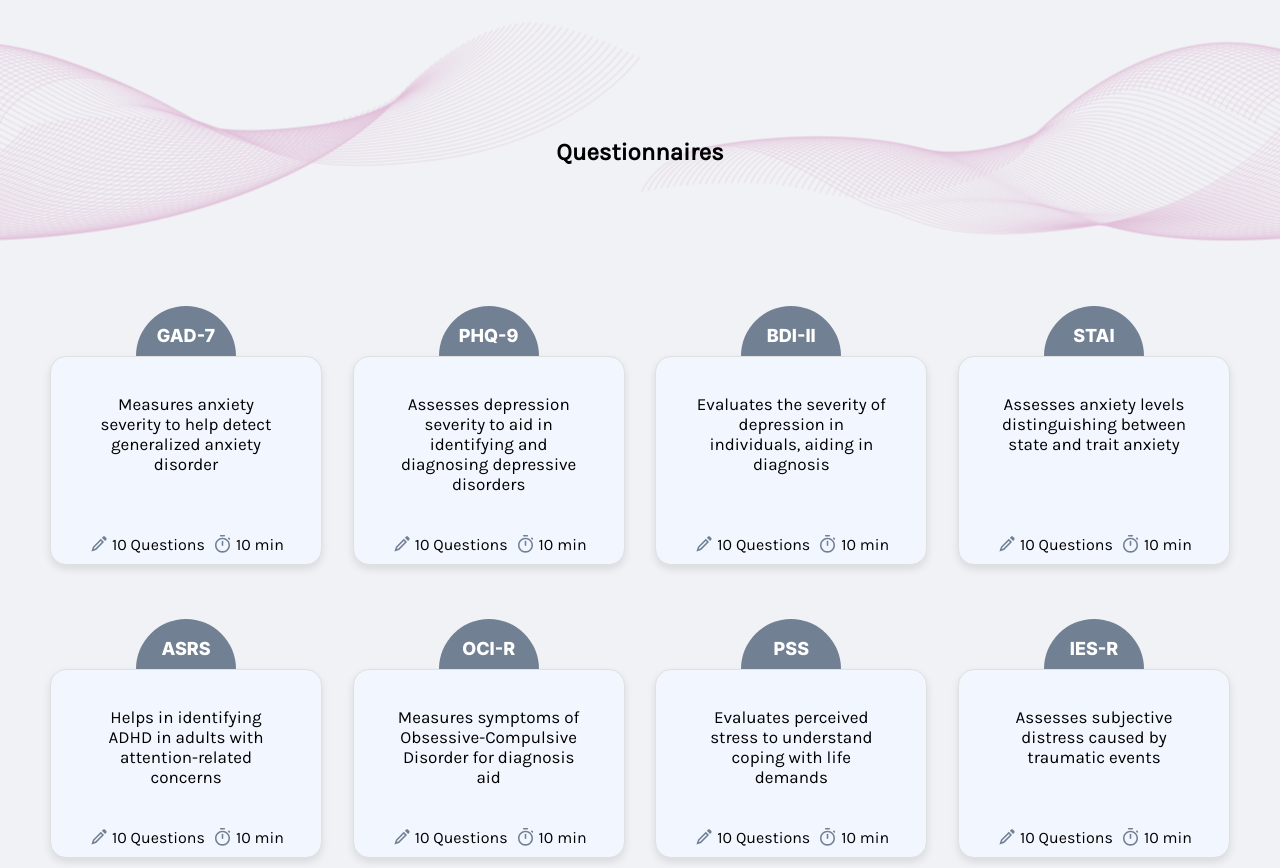
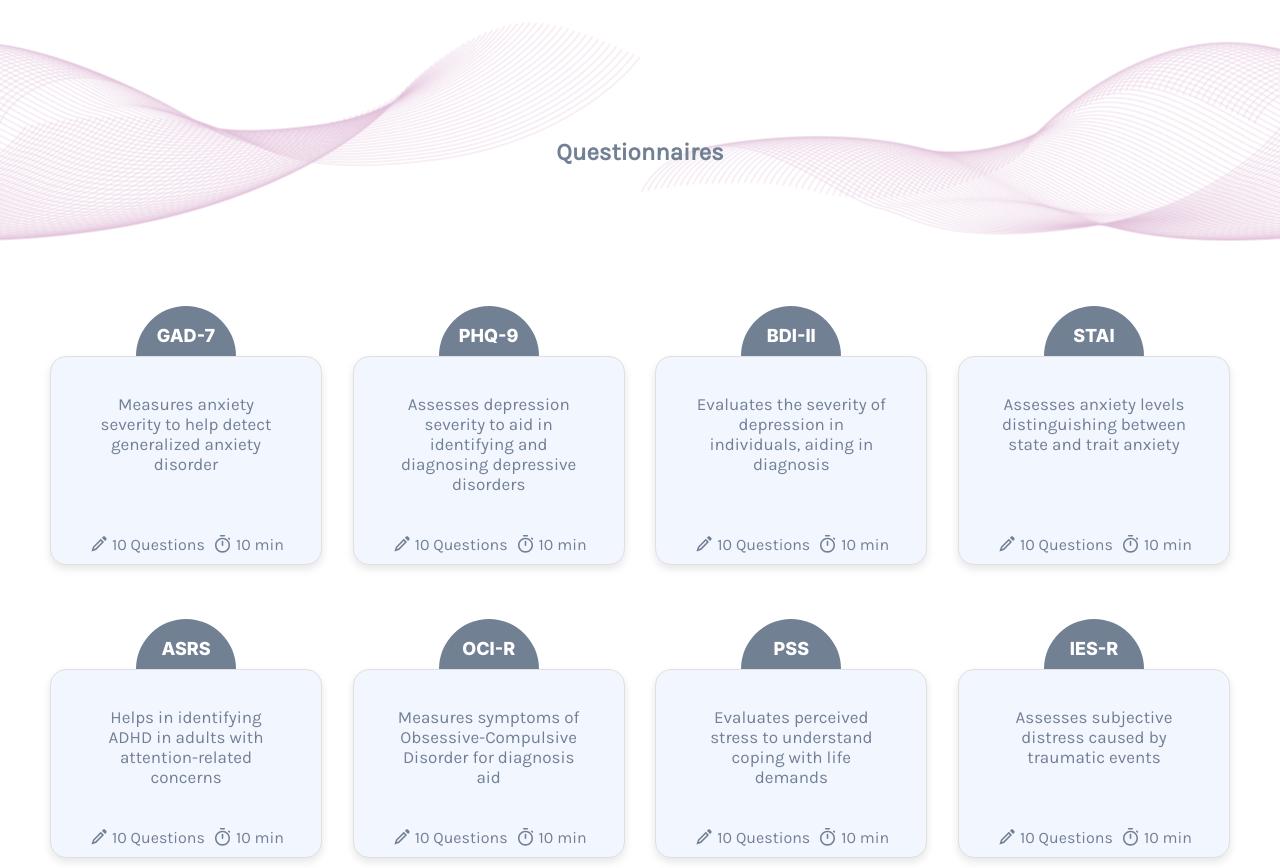
Before and after one commit to rastin1379/doro-frontend, a React (Create React App) app: page / in a window 1280 px wide. Shown: the part 1400-2268 px from the top of the page. Built offline with nearby package versions, Linux system fonts and the light colour scheme.

Commit message:
changing styling of text

```diff
--- a/src/App.css
+++ b/src/App.css
@@ -2,7 +2,7 @@ body {
     font-family: 'Karla', sans-serif;
     margin: 0;
     padding: 0;
-    background-color: #f0f2f5;
+    background-color: #FFFFFF;
     overflow-x: hidden;
 }
 
--- a/src/styles/DoroCard.css
+++ b/src/styles/DoroCard.css
@@ -44,6 +44,7 @@
 .doro-card p {
   font-size: 17px;
   margin-bottom: 10px;
+  color: #728094;
 }
 
 .doro-info {
@@ -53,6 +54,7 @@
   align-items: center;
   margin-top: auto;
   bottom: 10px;
+  color: #728094;
 }
 
 .doro-info span {
--- a/src/styles/FeaturesStyles.js
+++ b/src/styles/FeaturesStyles.js
@@ -6,6 +6,7 @@ const baseFeatureStyles = {
   padding: '20px',
   margin: '10px 20px',  // Reduced margin for less space between boxes
   borderRadius: '15px',
+  color: '#728094',
 };
 
 export const feature1Styles = {
--- a/src/styles/Mission.js
+++ b/src/styles/Mission.js
@@ -1,6 +1,7 @@
 export const missionStyles = {
   padding: '50px 10px',
   textAlign: 'center',
+  color: '#728094',
 };
 
 export const missionTitleStyles = {
--- a/src/styles/QuestionnaireStyles.js
+++ b/src/styles/QuestionnaireStyles.js
@@ -5,7 +5,7 @@ export const questionnaireHeaderStyles = {
   display: 'flex',
   alignItems: 'center',
   justifyContent: 'center',
-  marginBottom: '40px'
+  marginBottom: '40px',
 };
 
 export const headerStyles = {
@@ -14,8 +14,8 @@ export const headerStyles = {
   left: '50%',
   transform: 'translate(-50%, -50%)',
   fontSize: '24px',
-  fontWeight: 'bold',
-  color: 'black',
+  fontWeight: '700',
+  color: '#728094',
   textAlign: 'center',
   zIndex: 2
 };
```
